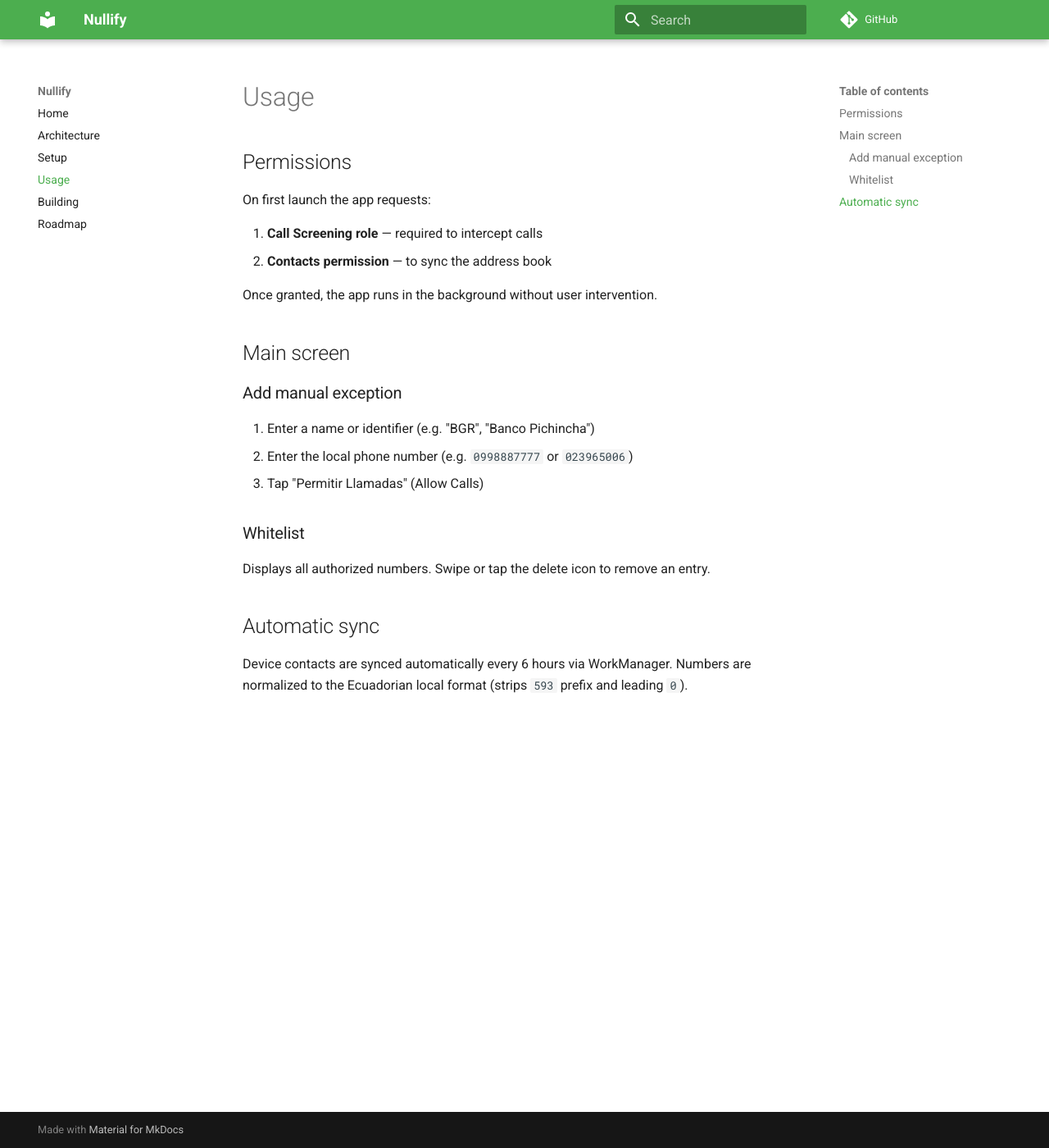
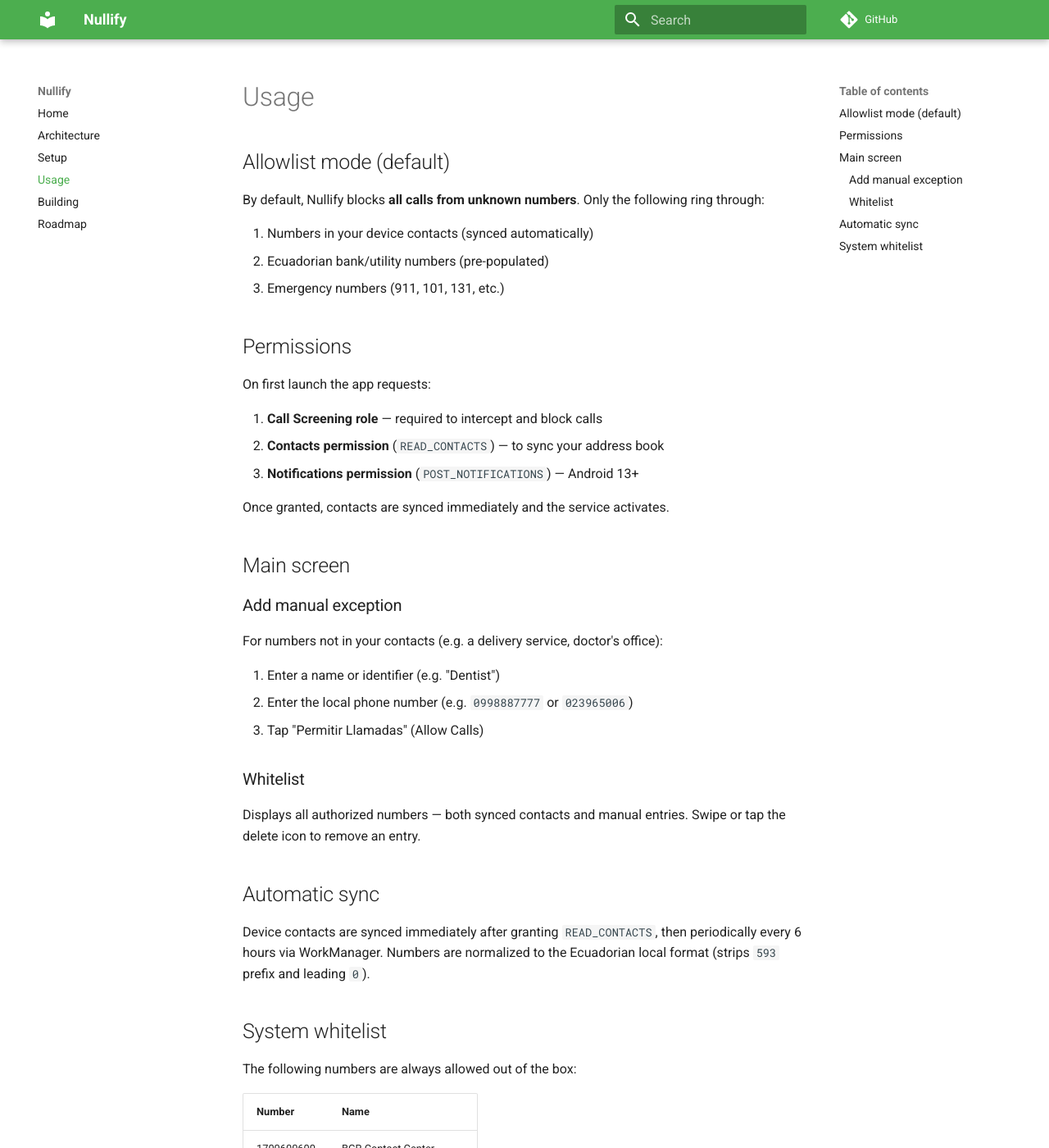
Before and after one commit to iferpaz7/nullify, an MkDocs documentation site: the page built from docs/wiki/usage.md, in a window 1280 px wide and 1400 px high. Shown: the whole window at 82% size. Built offline with MkDocs 1.6.1 and Material for MkDocs 9.7.7, drawn with Linux system fonts in a browser that asks for light colours; comment, search, counter and statistics services are not loaded; some of the changed text lies outside the part shown.

Commit message:
fix(service): improve call blocking logic and logging

```diff
--- a/docs/wiki/roadmap.md
+++ b/docs/wiki/roadmap.md
@@ -3,14 +3,13 @@
 ## v1.1
 - [ ] Blocked call notifications
 - [ ] Blocked call history
-- [ ] Manual blacklist
+- [ ] Manual denylist
 
 ## v1.2
 - [ ] Time-based rules (block only during work hours)
-- [ ] Whitelist export/import
+- [ ] Allowlist export/import
 - [ ] Automatic spam categorization
 
 ## v2.0
 - [ ] iOS Call Directory extension (predefined list blocking)
-- [ ] Cloud whitelist sync
-- [ ] "Contacts only" mode without manual whitelist
+- [ ] Cloud allowlist sync
--- a/docs/wiki/usage.md
+++ b/docs/wiki/usage.md
@@ -1,28 +1,57 @@
 # Usage
+
+## Allowlist mode (default)
+
+By default, Nullify blocks **all calls from unknown numbers**. Only the
+following ring through:
+
+1. Numbers in your device contacts (synced automatically)
+2. Ecuadorian bank/utility numbers (pre-populated)
+3. Emergency numbers (911, 101, 131, etc.)
 
 ## Permissions
 
 On first launch the app requests:
 
-1. **Call Screening role** — required to intercept calls
-2. **Contacts permission** — to sync the address book
+1. **Call Screening role** — required to intercept and block calls
+2. **Contacts permission** (`READ_CONTACTS`) — to sync your address book
+3. **Notifications permission** (`POST_NOTIFICATIONS`) — Android 13+
 
-Once granted, the app runs in the background without user intervention.
+Once granted, contacts are synced immediately and the service activates.
 
 ## Main screen
 
 ### Add manual exception
 
-1. Enter a name or identifier (e.g. "BGR", "Banco Pichincha")
+For numbers not in your contacts (e.g. a delivery service, doctor's office):
+
+1. Enter a name or identifier (e.g. "Dentist")
 2. Enter the local phone number (e.g. `0998887777` or `023965006`)
 3. Tap "Permitir Llamadas" (Allow Calls)
 
 ### Whitelist
 
-Displays all authorized numbers. Swipe or tap the delete icon to remove an entry.
+Displays all authorized numbers — both synced contacts and manual entries.
+Swipe or tap the delete icon to remove an entry.
 
 ## Automatic sync
 
-Device contacts are synced automatically every 6 hours via WorkManager. Numbers
-are normalized to the Ecuadorian local format (strips `593` prefix and leading
-`0`).
+Device contacts are synced immediately after granting `READ_CONTACTS`, then
+periodically every 6 hours via WorkManager. Numbers are normalized to the
+Ecuadorian local format (strips `593` prefix and leading `0`).
+
+## System whitelist
+
+The following numbers are always allowed out of the box:
+
+| Number       | Name                        |
+|--------------|-----------------------------|
+| 1700600600   | BGR Contact Center          |
+| 023965006    | BGR Canales de Atención     |
+| 022509929    | BGR Matriz Quito            |
+| 022999999    | Banco Pichincha Canales     |
+| 043730100    | Banco Guayaquil Atención    |
+| 1700123123   | Produbanco Call Center      |
+
+These are inserted on first database creation and preserved across contact
+syncs.
```
Also changed, not shown: docs/wiki/Home.md (+6 -7 lines), docs/wiki/architecture.md (+23 -12 lines), 3 other files.
